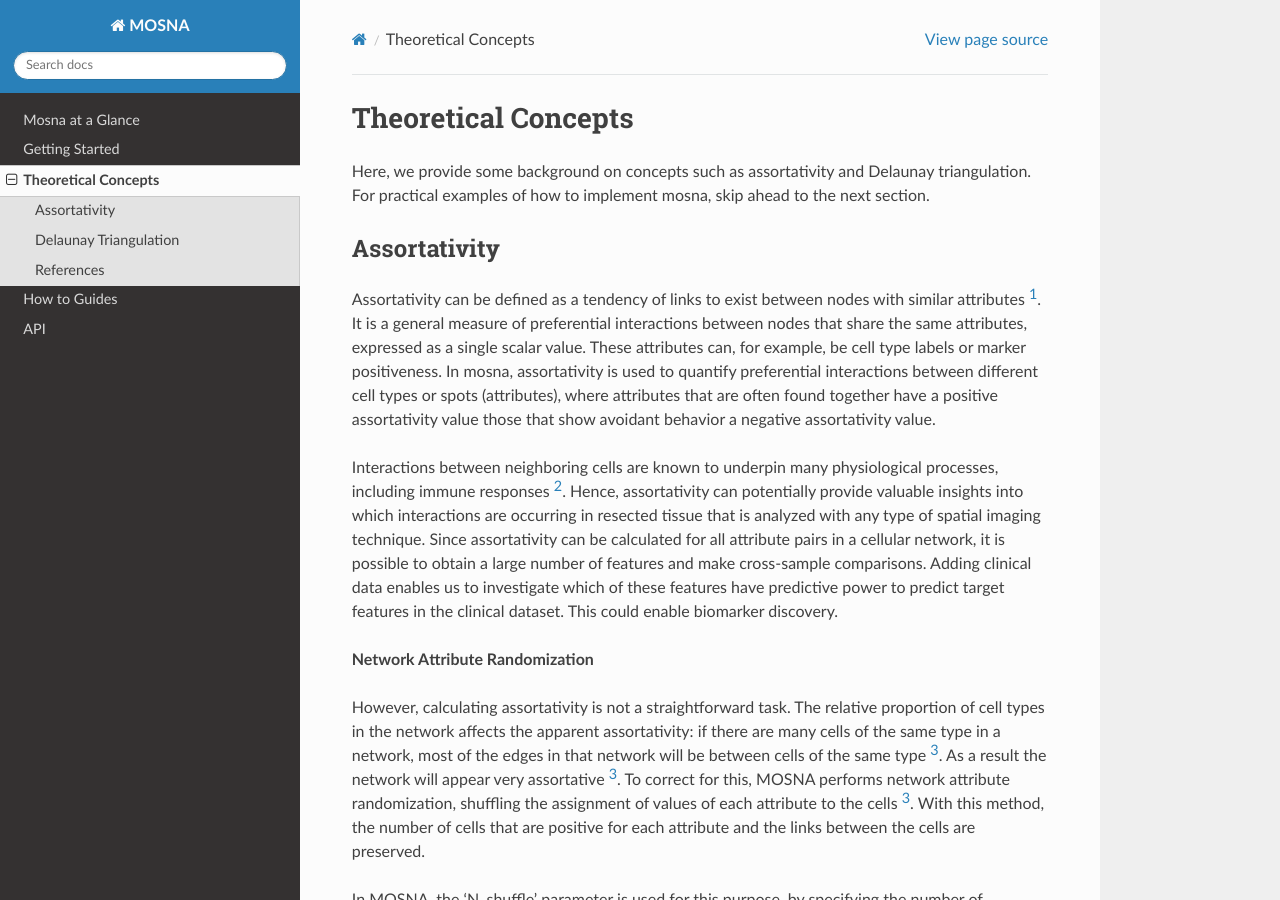
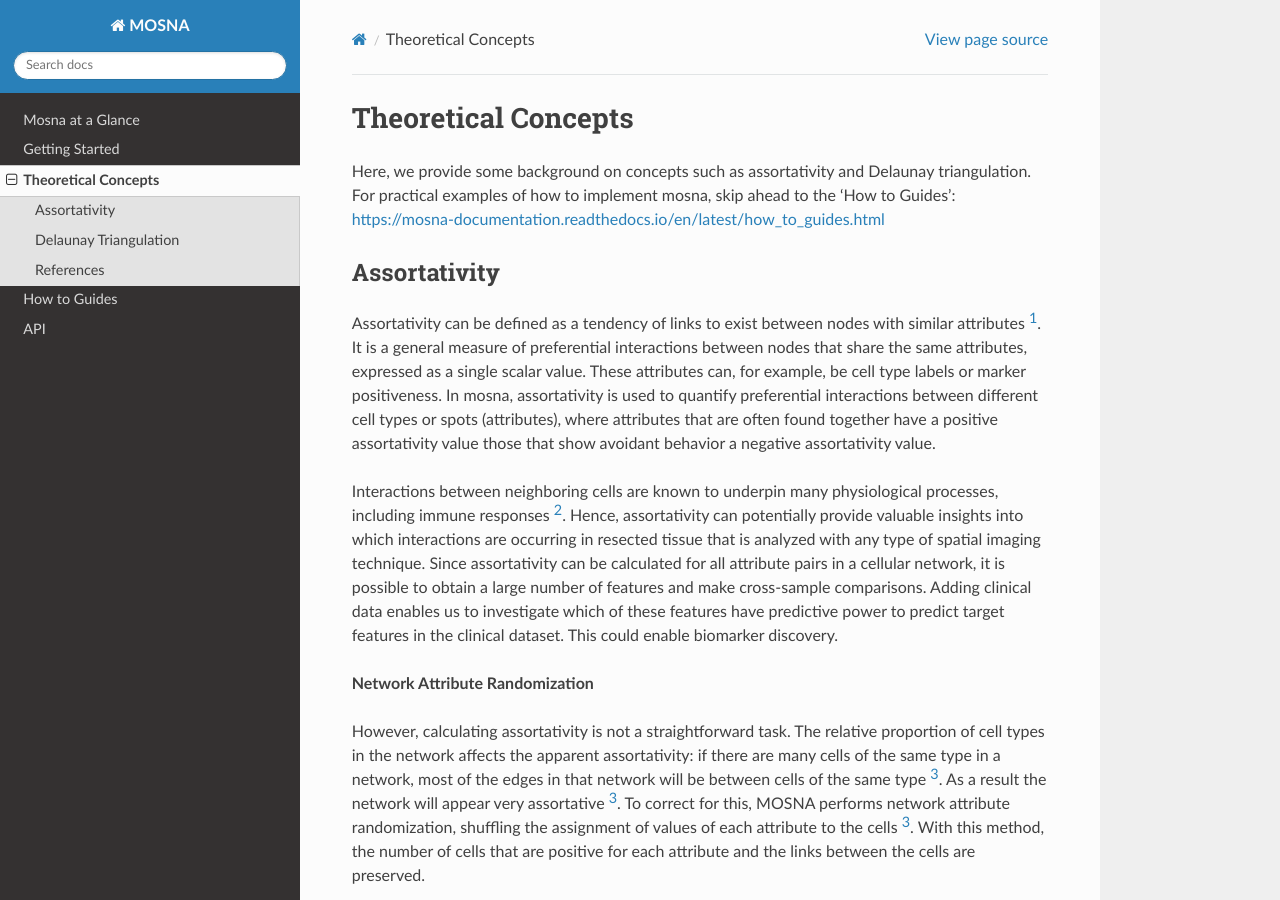
Before and after one commit to Bram-Simon/mosna_documentation, a Sphinx documentation site: the page built from docs/source/theoretical_concepts.rst, in a window 1280 px wide and 900 px high. Built offline with Sphinx 7.4.7 and the Read the Docs theme 3.1.0, drawn with Linux system fonts in a browser that asks for light colours.

Commit message:
add hyperlink

```diff
--- a/docs/source/theoretical_concepts.rst
+++ b/docs/source/theoretical_concepts.rst
@@ -2,7 +2,7 @@ Theoretical Concepts
 ====================
 
 Here, we provide some background on concepts such as assortativity and Delaunay triangulation.
-For practical examples of how to implement mosna, skip ahead to the next section.
+For practical examples of how to implement mosna, skip ahead to the 'How to Guides': `<https://mosna-documentation.readthedocs.io/en/latest/how_to_guides.html>`_
 
 .. _assortativity:
 
```
